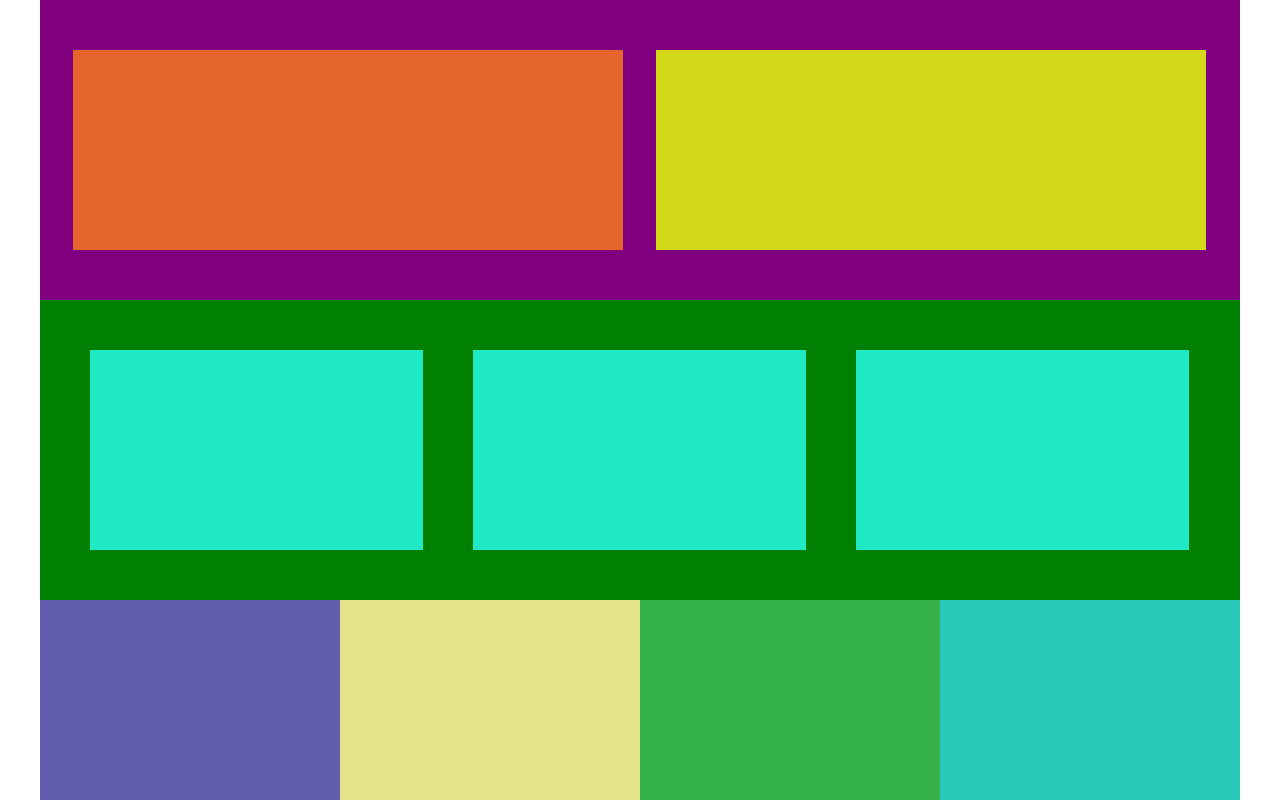
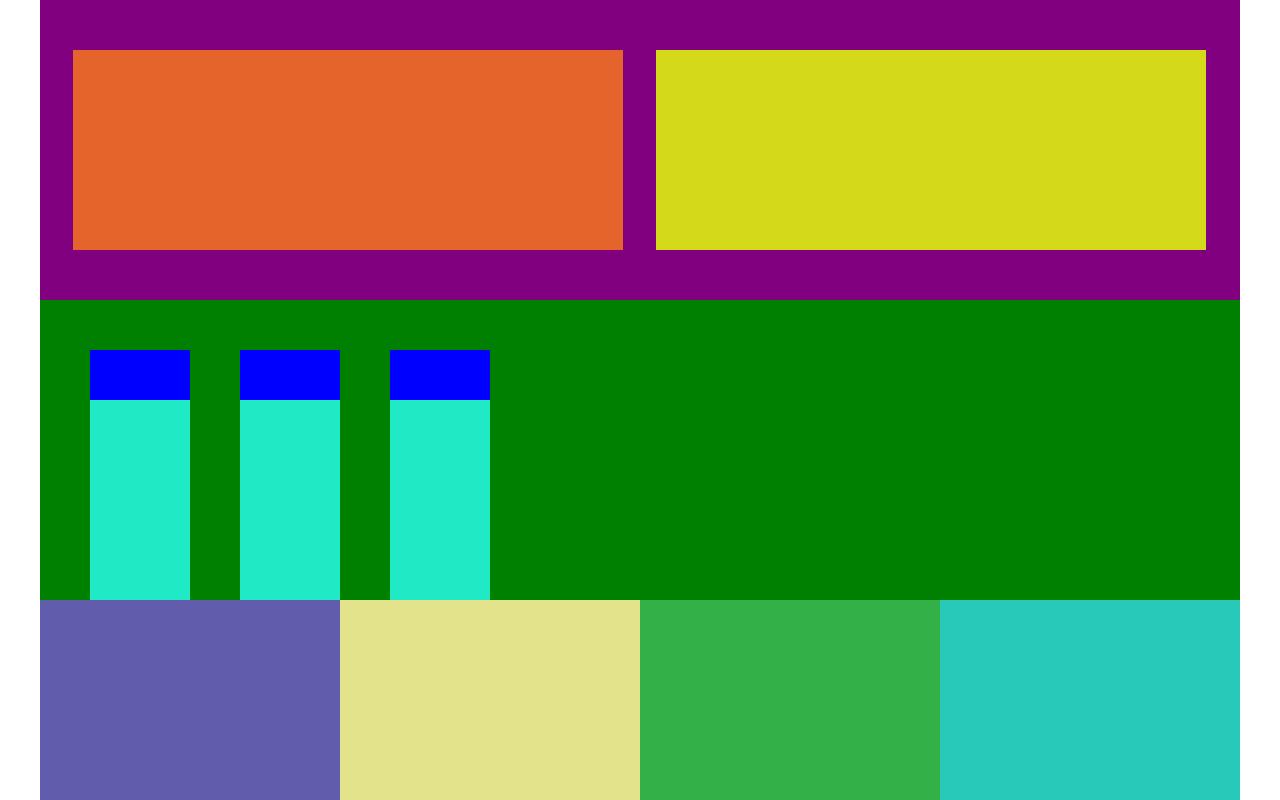
Before and after one commit to ravikumar1304/CSS, a plain HTML site: page index18.html in a window 1280 px wide. Shown: the part 490-1290 px from the top of the page. Drawn offline with Linux system fonts and the light colour scheme.

Commit message:
Update index18.html

```diff
--- a/index18.html
+++ b/index18.html
@@ -99,7 +99,13 @@
 				margin-bottom:50px;
 				margin-top:50px;
 				margin-left:50px;
-
+				border-top:solid 50px red;
+				border-top:solid 50px green;
+				/*border-top:solid 50px transparent;*/
+				border-top:solid 50px blue;
+				/border-top:solid 50px transparent;*/
+				border-top:solid 50px yellow;
+				width:100px;
 				}
 
 			#footerarea{
@@ -155,7 +161,7 @@
 				<div id="rightarea">
 				</div>
 			</div>
-			<div class="boxarea">
+			<div id="boxarea">
 				<div class="box1">
 				</div>
 				<div class="box1">
```
